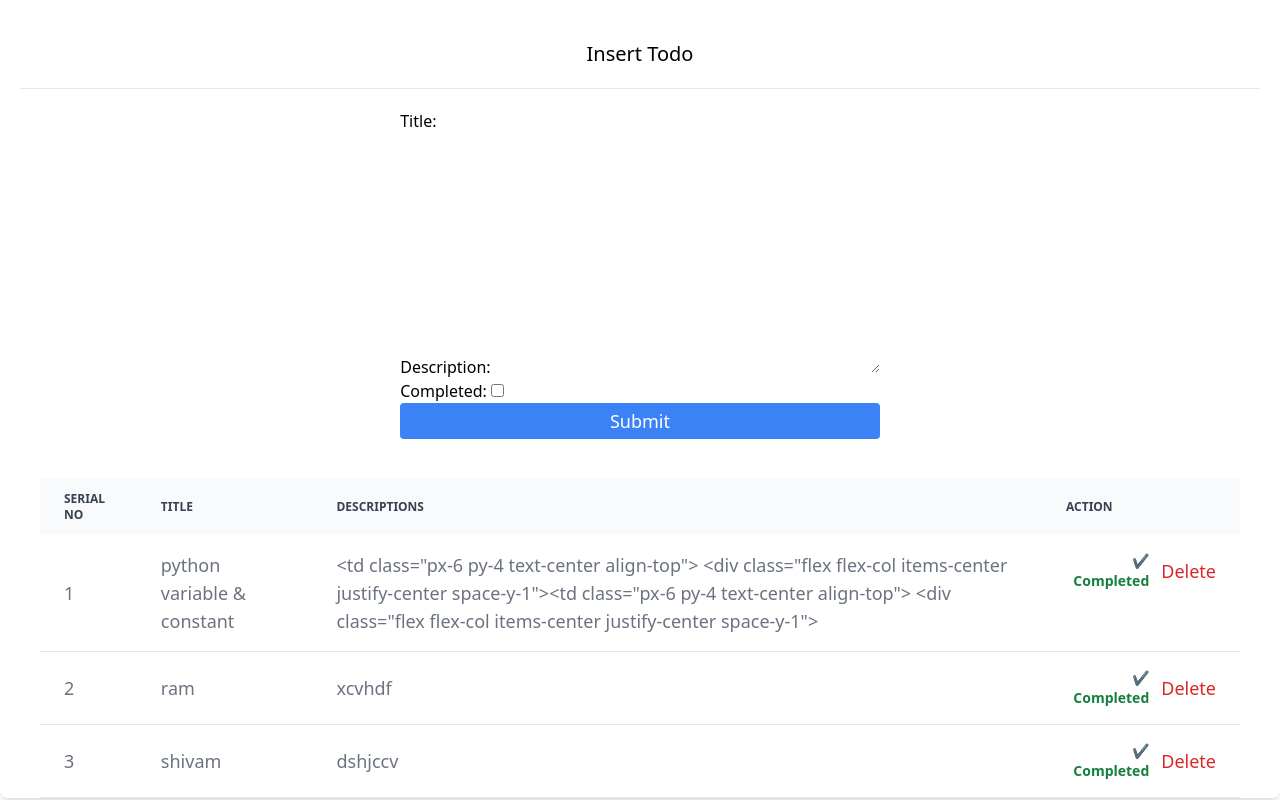
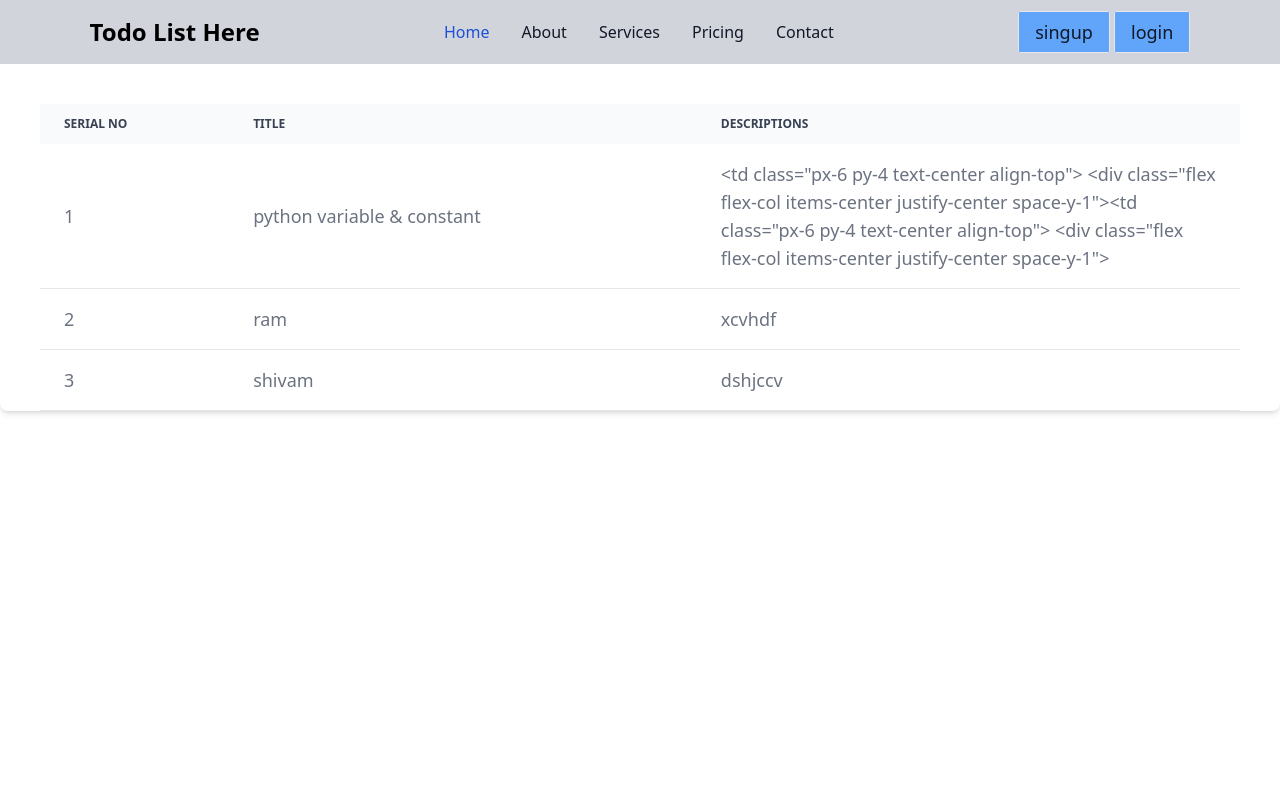
Before and after one commit to shivamkumar93/todo, a Django app: page / in a window 1280 px wide. Run offline with Django 5.2, Linux system fonts and the light colour scheme; data comes from the database, SQL or seed files in the repository; both versions use the stored data as it was after the commit; some libraries are stand-ins or nearby versions.

Commit message:
register, login authentication work is down

```diff
--- a/mytodo/firsttodo/views.py
+++ b/mytodo/firsttodo/views.py
@@ -1,6 +1,10 @@
 from django.shortcuts import render, redirect
-from .forms import *
-from .models import *
+from firsttodo.forms import *
+from firsttodo.models import *
+from django.contrib.auth.forms import UserCreationForm, AuthenticationForm
+from django.contrib.auth import login, logout,authenticate
+from django.contrib.auth.decorators import login_required
+
 # Create your views here.
 def todo_list(request):
     data = {}
@@ -12,12 +16,19 @@ def todo_list(request):
     data['tests'] = test
     return render(request, 'todo/index.html', data)
 
+@login_required
 def create_todo(request):
     if request.method == 'POST':
         title = request.POST.get('title')
         description = request.POST.get('description')
         Todo.objects.create(title=title, description=description)
     return redirect('todo')
+
+def home(request):
+    data = {}
+    test = Todo.objects.all()
+    data['tests'] = test
+    return render(request, 'todo/dashboard.html',data)
 
 def delete_todo(request, todo_id):
     todo = Todo.objects.get(id = todo_id)
@@ -30,3 +41,31 @@ def complete_todo(request, todo_id):
     todo.completed  = True
     todo.save()
     return redirect('todo')
+
+def register_view(request):
+    if request.method == 'POST':
+        form = UserCreationForm(request.POST or None)
+        if form.is_valid():
+            user = form.save()
+            login(request,user)
+            return redirect('loginpage')
+    else:
+        form = UserCreationForm()
+    return render(request, 'auth/register.html',{'form':form})
+
+def auth_login(r):
+    form = AuthenticationForm(r.POST or None)
+    if r.method == "POST":
+        username = r.POST.get('username')
+        password = r.POST.get('password')
+        user = authenticate(username=username, password=password)
+        if user is not None:
+            login(r, user)
+            return redirect('todo')
+    data = {}
+    data['form'] = form
+    return render(r, 'auth/login.html', data)
+
+def logout_view(request):
+    logout(request)
+    return redirect("loginpage")
--- a/mytodo/mytodo/urls.py
+++ b/mytodo/mytodo/urls.py
@@ -5,8 +5,11 @@ from firsttodo.views import *
 
 urlpatterns = [
     path('admin/', admin.site.urls),
-    path("", todo_list, name="todo"),
+    path("", home, name="dashboard"),
+    path("todo/", todo_list, name="todo"),
     path("create/", create_todo, name="create_todo"),
     path("completed/<int:todo_id>/", complete_todo, name="completed_todo"),
     path("delete/<int:todo_id>/", delete_todo, name="delete"),
+    path("register/", register_view, name="registerpage"),
+    path("login/", auth_login, name="loginpage"),
 ]
--- /dev/null
+++ b/mytodo/templates/todo/dashboard.html
@@ -0,0 +1,97 @@
+<!DOCTYPE html>
+<html lang="en">
+
+<head>
+    <meta charset="UTF-8">
+    <meta name="viewport" content="width=device-width, initial-scale=1.0">
+    <script src="https://cdn.tailwindcss.com"></script>
+    <title>Dashboard</title>
+</head>
+
+<body>
+
+    <nav class=" border-gray-200 bg-gray-300">
+        <div class=" px-[7%] flex flex-wrap items-center justify-between mx-auto p-4">
+
+            <span class="self-center text-2xl font-semibold whitespace-nowrap dark:text-white">Todo List Here</span>
+
+            <div class=" w-full md:block md:w-auto" id="navbar-default">
+                <ul
+                    class="font-medium flex flex-col p-4 md:p-0 mt-4 border border-gray-100 rounded-lg  md:flex-row md:space-x-8  md:mt-0 md:border-0   dark:border-gray-700">
+                    <li>
+                        <a href="#"
+                            class="block py-2 px-3 text-white bg-blue-700 rounded-sm md:bg-transparent md:text-blue-700 md:p-0 dark:text-white md:dark:text-blue-500"
+                            aria-current="page">Home</a>
+                    </li>
+                    <li>
+                        <a href="#"
+                            class="block py-2 px-3 text-gray-900 rounded-sm hover:bg-gray-100 md:hover:bg-transparent md:border-0 md:hover:text-blue-700 md:p-0 dark:text-white md:dark:hover:text-blue-500 dark:hover:bg-gray-700 dark:hover:text-white md:dark:hover:bg-transparent">About</a>
+                    </li>
+                    <li>
+                        <a href="#"
+                            class="block py-2 px-3 text-gray-900 rounded-sm hover:bg-gray-100 md:hover:bg-transparent md:border-0 md:hover:text-blue-700 md:p-0 dark:text-white md:dark:hover:text-blue-500 dark:hover:bg-gray-700 dark:hover:text-white md:dark:hover:bg-transparent">Services</a>
+                    </li>
+                    <li>
+                        <a href="#"
+                            class="block py-2 px-3 text-gray-900 rounded-sm hover:bg-gray-100 md:hover:bg-transparent md:border-0 md:hover:text-blue-700 md:p-0 dark:text-white md:dark:hover:text-blue-500 dark:hover:bg-gray-700 dark:hover:text-white md:dark:hover:bg-transparent">Pricing</a>
+                    </li>
+                    <li>
+                        <a href="#"
+                            class="block py-2 px-3 text-gray-900 rounded-sm hover:bg-gray-100 md:hover:bg-transparent md:border-0 md:hover:text-blue-700 md:p-0 dark:text-white md:dark:hover:text-blue-500 dark:hover:bg-gray-700 dark:hover:text-white md:dark:hover:bg-transparent">Contact</a>
+                    </li>
+                </ul>
+            </div>
+            <div class="hidden w-full md:block md:w-auto flex " id="navbar-default">
+                <a href="{% url 'registerpage' %}"class=" border  py-2 px-4 text-gray-900 rounded-sm hover:bg-gray-100 text-lg bg-blue-400">singup</a>
+                <a href="{% url 'loginpage' %}"class=" border  py-2 px-4 text-gray-900 rounded-sm hover:bg-gray-100 text-lg bg-blue-400">login</a>
+            </div>
+
+        </div>
+    </nav>
+    <div class="relative overflow-x-auto shadow-md sm:rounded-lg mt-10 px-10">
+        <table class="w-full text-sm text-left rtl:text-right text-gray-500 dark:text-gray-400">
+            <thead class="text-xs text-gray-700 uppercase bg-gray-50 dark:bg-gray-700 dark:text-gray-400">
+                <tr>
+                    <th scope="col" class="px-6 py-3">
+                        Serial No
+                    </th>
+                    <th scope="col" class="px-6 py-3">
+                        Title
+                    </th>
+
+                    <th scope="col" class="px-6 py-3">
+                        Descriptions
+                    </th>
+
+                </tr>
+            </thead>
+            <tbody>
+
+                {% for test in tests %}
+                <tr
+                    class="bg-white border-b dark:bg-gray-800 dark:border-gray-700 border-gray-200 hover:bg-gray-50 dark:hover:bg-gray-600">
+                    <!-- <th scope="row" class="px-6 py-4 font-medium text-gray-900 whitespace-nowrap dark:text-white">
+                 dfhgug
+                </th> -->
+                    <td class="px-6 py-4 text-lg">
+                        {{forloop.counter}}
+                    </td>
+                    <td class="px-6 py-4 text-lg">
+                        {{test.title}}
+                    </td>
+                    <td class="px-6 py-4 text-lg break-words max-w-xs">
+                        {{test.description}}
+                    </td>
+
+                </tr>
+                {% endfor %}
+
+
+            </tbody>
+        </table>
+    </div>
+
+
+</body>
+
+</html>
--- a/mytodo/templates/todo/index.html
+++ b/mytodo/templates/todo/index.html
@@ -60,7 +60,7 @@
                     <td class="px-6 py-4 text-lg">
                         {{test.title}}
                     </td>
-                    <td class="px-6 py-4 text-lg">
+                    <td class="px-6 py-4 text-lg break-words max-w-xs">
                         {{test.description}}
                     </td>
                     <td class="px-6 py-4 text-right gap-3 flex flex-1 items-center justify-center text-center">
```
Also changed, not shown: mytodo/templates/auth/login.html (added, +23 -0 lines), mytodo/templates/auth/register.html (added, +25 -0 lines), mytodo/db.sqlite3.
